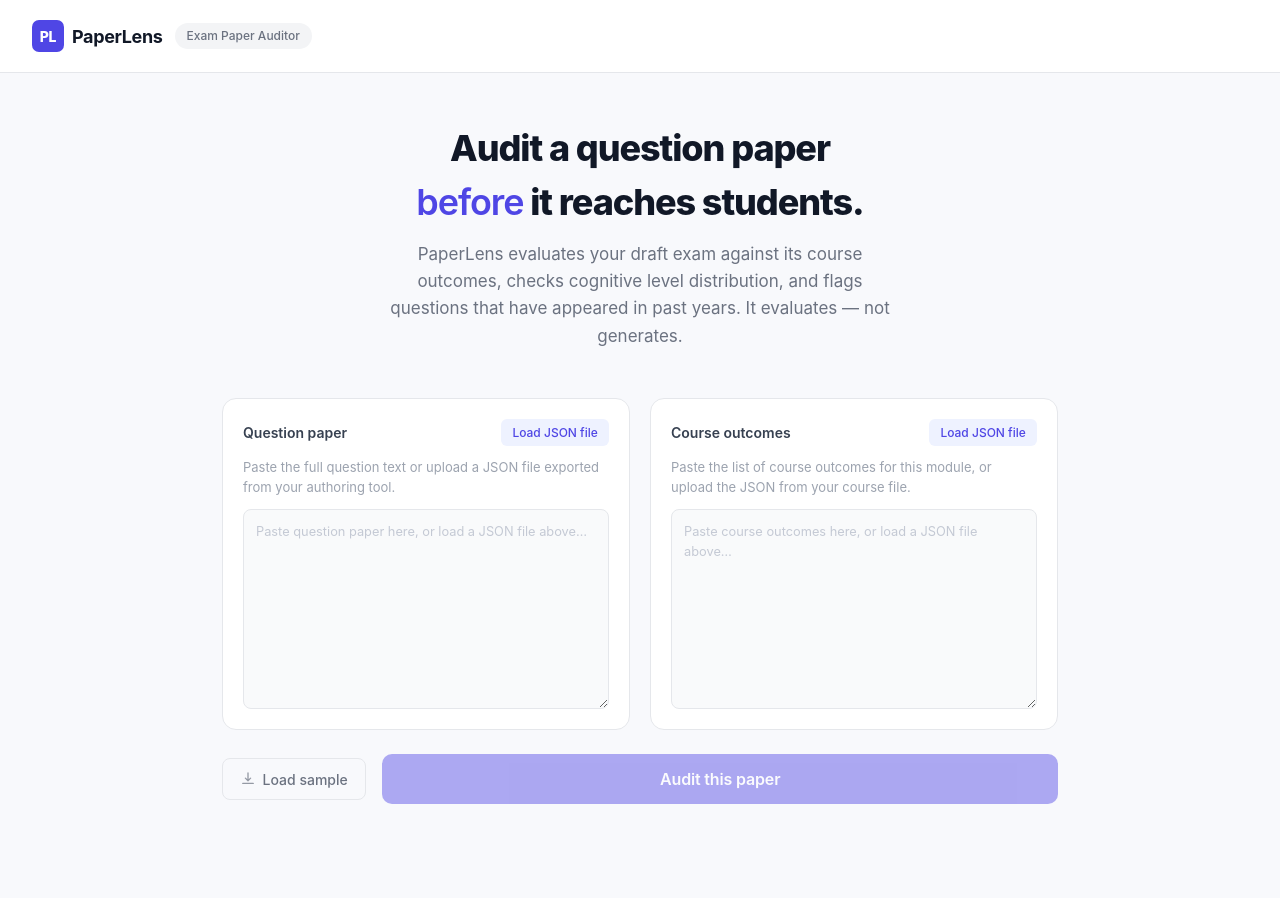
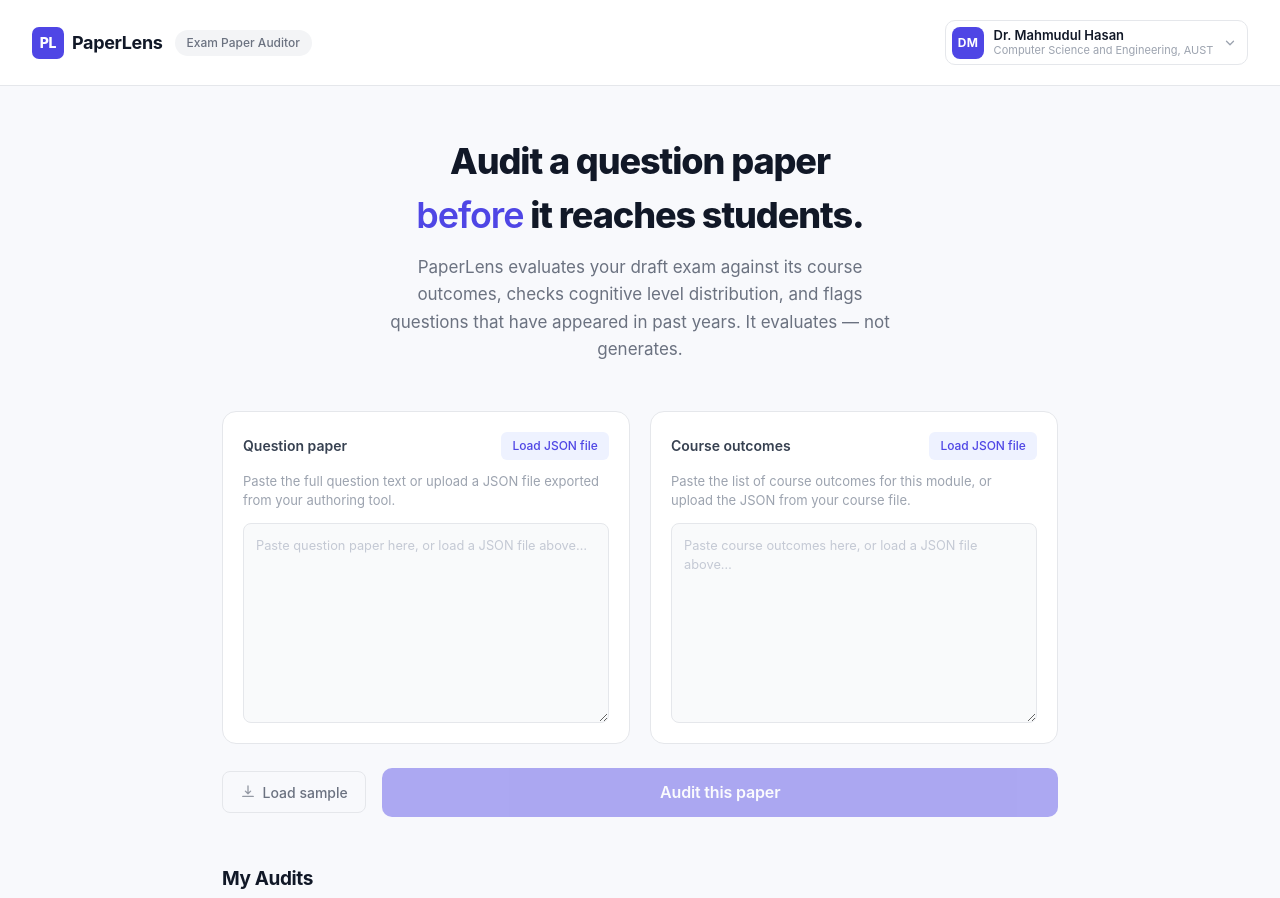
Before and after one commit to AftabAhmedFahim/paperlens, a Next.js app: page / in a window 1280 px wide. Shown: the top 898 px of the page. Built offline with nearby package versions, Linux system fonts and the light colour scheme.

Commit message:
feat(page): integrate multi-faculty state, per-user audit history, and faculty switcher in nav

```diff
--- a/app/page.tsx
+++ b/app/page.tsx
@@ -1,9 +1,10 @@
 "use client";
 
-import { useState } from "react";
+import { useState, useEffect, useCallback } from "react";
 import samplePaperJson from "@/data/sample-paper.json";
 import sampleCosJson from "@/data/sample-cos.json";
-import { mockAudit } from "@/components/mockAudit";
+import facultyData from "@/data/faculty.json";
+import { mockAudit, Audit } from "@/components/mockAudit";
 import { UploadPanel, Analyzing } from "@/components/UploadAndAnalyzing";
 import {
   HealthScore,
@@ -12,8 +13,17 @@
   Repeats,
   Issues,
 } from "@/components/ReportSections";
+import { FacultySwitcher, Faculty } from "@/components/FacultySwitcher";
+import {
+  AuditHistory,
+  AuditRecord,
+  loadHistory,
+  saveHistory,
+} from "@/components/AuditHistory";
 
 type Screen = "upload" | "analyzing" | "report";
+
+const FACULTY: Faculty[] = facultyData as Faculty[];
 
 // Co texts from sample-cos for display in coverage cards
 const CO_TEXTS: Record<string, string> = {
@@ -41,6 +51,26 @@
   const [screen, setScreen] = useState<Screen>("upload");
   const [paperText, setPaperText] = useState("");
   const [cosText, setCosText] = useState("");
+  const [currentAudit, setCurrentAudit] = useState<Audit | null>(null);
+
+  // ── Faculty state ──
+  const [activeFaculty, setActiveFaculty] = useState<Faculty>(FACULTY[0]);
+  const [history, setHistory] = useState<AuditRecord[]>([]);
+
+  // Load history from localStorage when faculty changes or on first mount
+  useEffect(() => {
+    setHistory(loadHistory(activeFaculty.id));
+  }, [activeFaculty.id]);
+
+  const switchFaculty = useCallback((f: Faculty) => {
+    setActiveFaculty(f);
+    // Clear current work — instant swap
+    setPaperText("");
+    setCosText("");
+    setCurrentAudit(null);
+    setScreen("upload");
+    // History is loaded by the useEffect above
+  }, []);
 
   function loadSample() {
     setPaperText(JSON.stringify(samplePaperJson, null, 2));
@@ -51,12 +81,37 @@
     setScreen("analyzing");
   }
 
+  function onAnalysisComplete() {
+    // Use mock audit as the result
+    setCurrentAudit(mockAudit);
+
+    // Append to history
+    const record: AuditRecord = {
+      paperCourse: samplePaperJson.course ?? "Unknown course",
+      healthScore: mockAudit.healthScore,
+      timestamp: new Date().toISOString(),
+      issueCount: mockAudit.issues.length,
+      audit: mockAudit,
+    };
+    const updated = [record, ...history];
+    setHistory(updated);
+    saveHistory(activeFaculty.id, updated);
+
+    setScreen("report");
+  }
+
+  function loadFromHistory(record: AuditRecord) {
+    setCurrentAudit(record.audit);
+    setScreen("report");
+  }
+
   function handleGenerateFix(targetCo: string) {
     // No-op: will be wired to backend later
     console.log("Generate fix requested for", targetCo);
   }
 
   const canAudit = paperText.trim().length > 0 && cosText.trim().length > 0;
+  const audit = currentAudit ?? mockAudit;
 
   return (
     <>
@@ -67,6 +122,11 @@
           PaperLens
         </div>
         <span className="pl-nav-tag">Exam Paper Auditor</span>
+        <FacultySwitcher
+          faculty={FACULTY}
+          active={activeFaculty}
+          onSwitch={switchFaculty}
+        />
       </nav>
 
       <main className="pl-page">
@@ -126,6 +186,15 @@
                 Audit this paper
               </button>
             </div>
+
+            {/* Show past audits on the upload screen too */}
+            <div style={{ marginTop: "3rem" }}>
+              <AuditHistory
+                records={history}
+                onSelect={loadFromHistory}
+                facultyName={activeFaculty.name}
+              />
+            </div>
           </>
         )}
 
@@ -133,7 +202,7 @@
             ANALYZING SCREEN
         ══════════════════════════════════════════════════════════════ */}
         {screen === "analyzing" && (
-          <Analyzing onComplete={() => setScreen("report")} />
+          <Analyzing onComplete={onAnalysisComplete} />
         )}
 
         {/* ══════════════════════════════════════════════════════════════
@@ -154,6 +223,7 @@
                 onClick={() => {
                   setPaperText("");
                   setCosText("");
+                  setCurrentAudit(null);
                   setScreen("upload");
                 }}
               >
@@ -161,19 +231,26 @@
               </button>
             </div>
 
-            <HealthScore score={mockAudit.healthScore} />
+            <HealthScore score={audit.healthScore} />
             <div className="pl-divider" />
 
-            <CoverageGrid coverage={mockAudit.coverage} coTexts={CO_TEXTS} />
+            <CoverageGrid coverage={audit.coverage} coTexts={CO_TEXTS} />
             <div className="pl-divider" />
 
-            <BloomChart bloom={mockAudit.bloom} totalMarks={100} />
+            <BloomChart bloom={audit.bloom} totalMarks={100} />
             <div className="pl-divider" />
 
-            <Repeats repeats={mockAudit.repeats} questionTexts={Q_TEXTS} />
+            <Repeats repeats={audit.repeats} questionTexts={Q_TEXTS} />
             <div className="pl-divider" />
 
-            <Issues issues={mockAudit.issues} onGenerateFix={handleGenerateFix} />
+            <Issues issues={audit.issues} onGenerateFix={handleGenerateFix} />
+            <div className="pl-divider" />
+
+            <AuditHistory
+              records={history}
+              onSelect={loadFromHistory}
+              facultyName={activeFaculty.name}
+            />
           </>
         )}
       </main>
```
